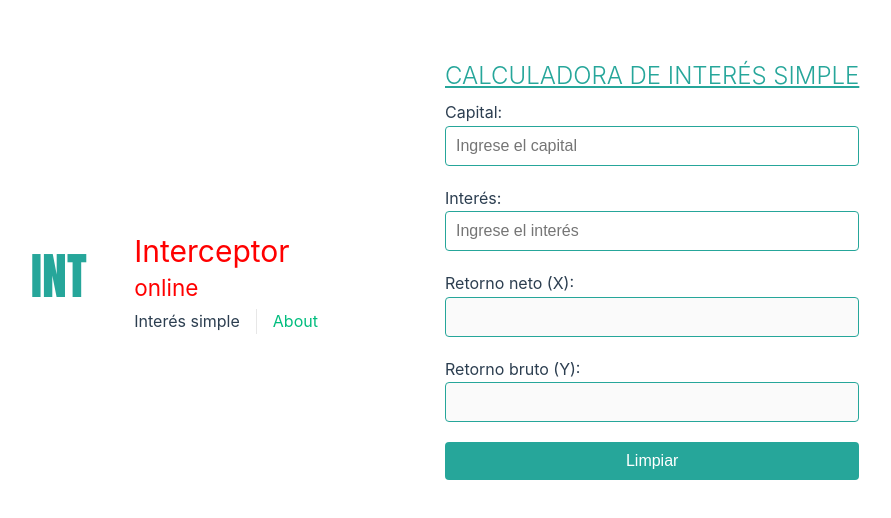
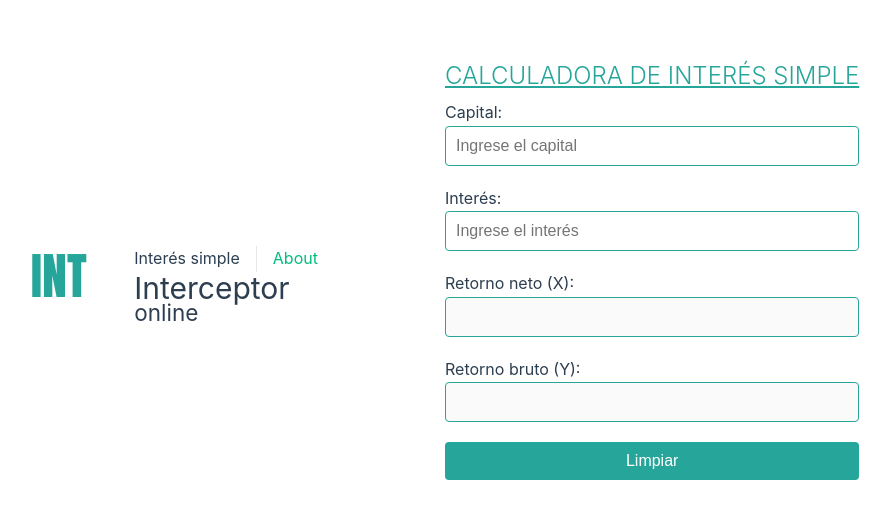
Before and after one commit to bcmfranco/interceptor, a Vue app: page / in a window 1280 px wide. Shown: the part 124-642 px from the top of the page, without its empty margins (195-1086 px from the left). Built offline with nearby package versions, Linux system fonts and the light colour scheme.

Commit message:
add styles to isotype

```diff
--- a/src/App.vue
+++ b/src/App.vue
@@ -7,14 +7,14 @@ import HelloWorld from './components/HelloWorld.vue'
   <header>
     <div id="isotype">INT</div>
 
-    <div class="wrapper">
-      <h1>Interceptor</h1>
-      <h2>online </h2>
-
+    <div id="brand">
       <nav>
         <RouterLink to="/">Interés simple</RouterLink>
         <RouterLink to="/about">About</RouterLink>
       </nav>
+
+      <h1>Interceptor</h1>
+      <h2>online </h2>
     </div>
   </header>
 
@@ -38,6 +38,25 @@ header{
   grid-template-rows: 25% 50% 25%;
 }
 
+header #brand {
+    display: grid;
+    grid-template-columns: 1fr;
+    grid-template-rows: 50% 25% 25%;
+    align-items: center;
+    height: 100px;
+  }
+
+  #brand h1{
+    margin: 0px;
+    padding: 0px;
+  }
+
+  #brand h2{
+    margin: 0px;
+    padding: 0px;
+  }
+
+
 #isotype {
   display: block;
   font-family: 'Anton', sans-serif;
@@ -52,7 +71,6 @@ header{
 nav {
   width: 100%;
   font-size: 12px;
-  text-align: center;
 }
 
 nav a.router-link-exact-active {
@@ -85,27 +103,6 @@ nav a:first-of-type {
     font-size: 50px;
   }
 
-  header .wrapper {
-    display: grid;
-    grid-template-columns: 1fr;
-    grid-template-rows: 50% 25% 25%;
-    align-items: center;
-    height: 100px;
-  }
-
-  .wrapper h1{
-    color: red;
-    margin: 0px;
-    padding: 0px;
-  }
-
-  .wrapper h2{
-    color: red;
-    margin: 0px;
-    padding: 0px;
-  }
-
-
   nav {
     text-align: left;
     margin-left: -1rem;
```
